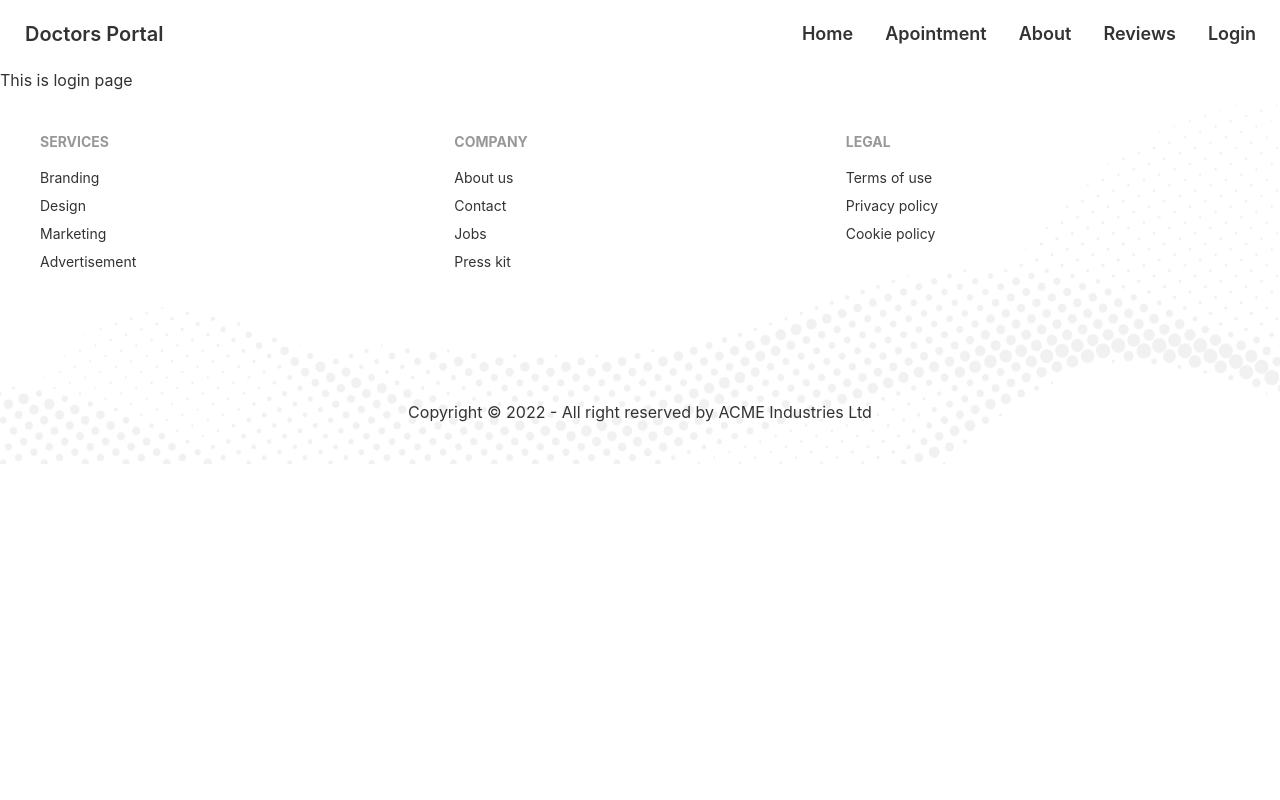
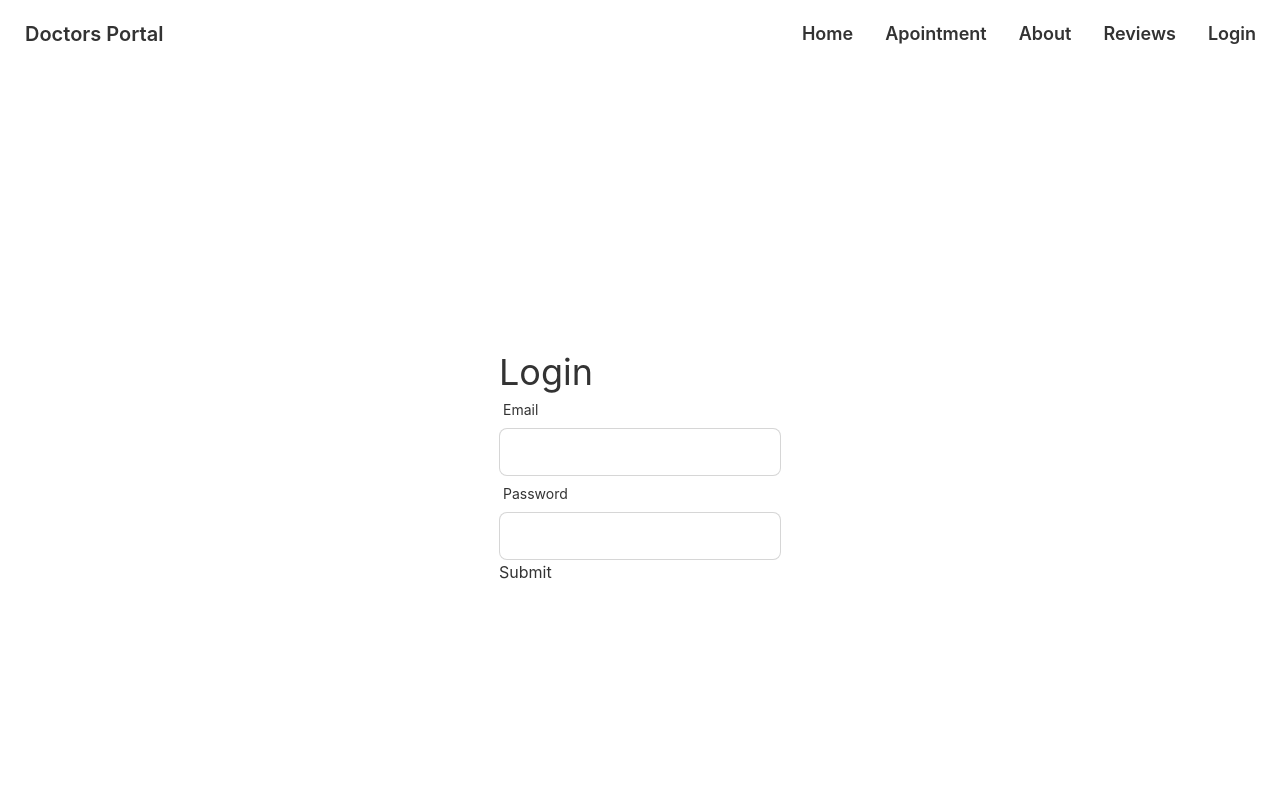
Before and after one commit to 002imran/doctors-portal-client, a React (Create React App) app: page /login in a window 1280 px wide. Shown: the top 800 px of the page. Built offline with nearby package versions, Linux system fonts and the light colour scheme.

Commit message:
react-hook-form setup and login implement

```diff
--- a/package.json
+++ b/package.json
@@ -11,6 +11,7 @@
     "react": "^18.2.0",
     "react-day-picker": "^8.3.6",
     "react-dom": "^18.2.0",
+    "react-hook-form": "^7.39.3",
     "react-router-dom": "^6.4.3",
     "react-scripts": "5.0.1",
     "web-vitals": "^2.1.4"
--- a/src/Pages/Appointment/AvailableAppointments/AvailableAppointments.js
+++ b/src/Pages/Appointment/AvailableAppointments/AvailableAppointments.js
@@ -31,7 +31,9 @@ const AvailableAppointments = ({selectedDate}) => {
             treatment &&
              <BookingModal
              selectedDate={selectedDate}
-             treatment={treatment}>
+             treatment={treatment}
+             setTreatment={setTreatment}
+             >
             </BookingModal>}
       </section>
     );
--- a/src/Pages/Appointment/BookingModal/BookingModal.js
+++ b/src/Pages/Appointment/BookingModal/BookingModal.js
@@ -1,7 +1,7 @@
 import { format } from 'date-fns';
 import React from 'react';
 
-const BookingModal = ({treatment, selectedDate}) => {
+const BookingModal = ({treatment, setTreatment, selectedDate}) => {
     // treatment is just another name of appointmentOptions with name, slots, _id
     const {name, slots} = treatment;
     const date = format(selectedDate, 'PP');
@@ -13,8 +13,21 @@ const BookingModal = ({treatment, selectedDate}) => {
       const name = form.name.value;
       const email = form.email.value;
       const phone = form.phone.value;
-      console.log(date, slot, name, email, phone);
+      const booking = {
+        appointmentDate: date,
+        treatment: name,
+        patient: name,
+        slot,
+        email,
+        phone,
+      };
+
+       console.log(booking);
+       setTreatment(null);
+
+
     }
+
 
     return (
       <>
--- a/src/Pages/Login/Login.js
+++ b/src/Pages/Login/Login.js
@@ -1,10 +1,43 @@
-import React from 'react';
+import React, { useState } from 'react';
+import { useForm } from 'react-hook-form';
+
 
 const Login = () => {
+    const [data, setData] = useState("");
+    const { register, handleSubmit} = useForm();
     return (
+      <div className="h-[800px] flex justify-center items-center">
         <div>
-            <h2>This is login page</h2>
+          <h2 className="text-4xl">Login</h2>
+          <form
+            onSubmit={handleSubmit((data) => setData(JSON.stringify(data)))}
+          >
+            <div className="form-control w-full max-w-xs">
+              <label className="label">
+                <span className="label-text">Email</span>
+              </label>
+              <input
+                type="email"
+                {...register("email")}
+                placeholder=""
+                className="input input-bordered w-full max-w-xs"
+              />
+              <label className="label">
+                <span className="label-text">Password</span>
+              </label>
+              <input
+                type="password"
+                {...register("passqord")}
+                placeholder=""
+                className="input input-bordered w-full max-w-xs"
+              />
+            </div>
+
+            <p>{data}</p>
+            <input type="submit" />
+          </form>
         </div>
+      </div>
     );
 };
 
```
Also changed, not shown: 1 other file (tests, documents, lock files or other folders).
